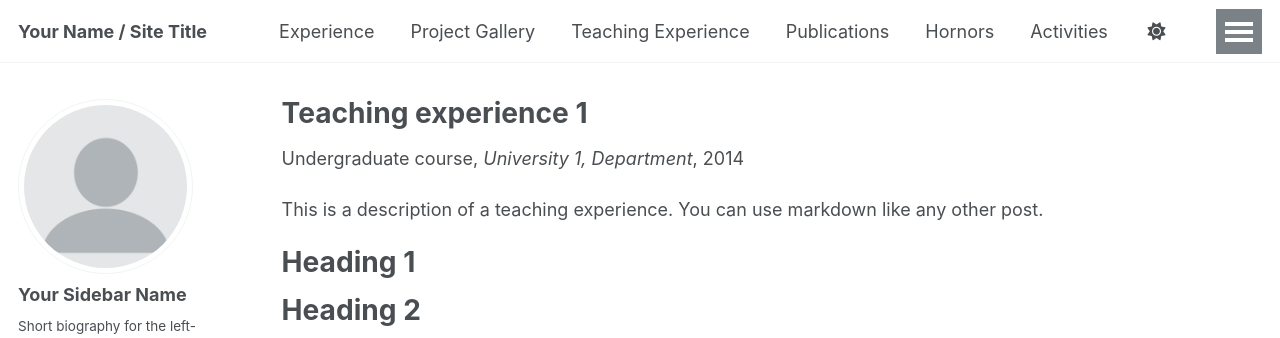
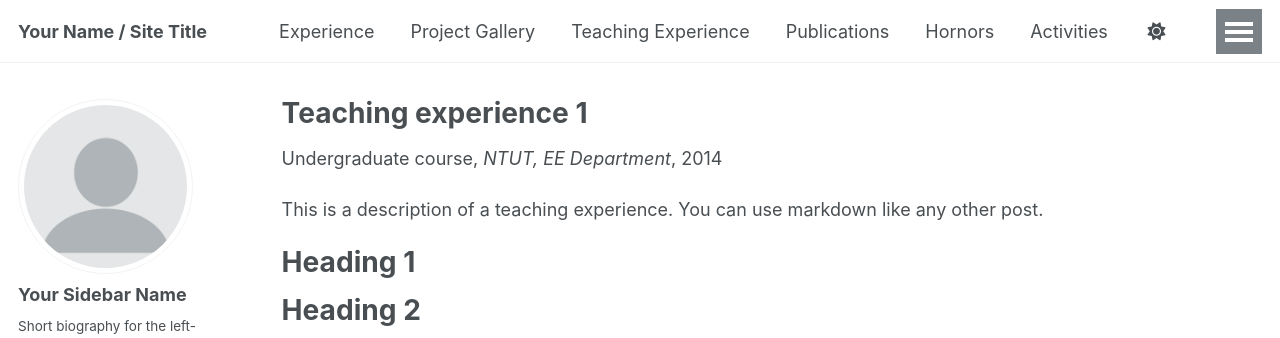
Before and after one commit to lichenyu-EE/Power, a Jekyll site: the page built from _teaching/2014-spring-teaching-1.md, in a window 1280 px wide and 1054 px high. Shown: the top 338 px of the window. Built offline with Jekyll 4.4.1, drawn with Linux system fonts in a browser that asks for light colours; some web fonts are replaced; a script that is not in the unit is left out.

Commit message:
Update 2014-spring-teaching-1.md

```diff
--- a/_teaching/2014-spring-teaching-1.md
+++ b/_teaching/2014-spring-teaching-1.md
@@ -3,7 +3,7 @@ title: "Teaching experience 1"
 collection: teaching
 type: "Undergraduate course"
 permalink: /teaching/2014-spring-teaching-1
-venue: "University 1, Department"
+venue: "NTUT, EE Department"
 date: 2014-01-01
 location: "City, Country"
 ---
```
